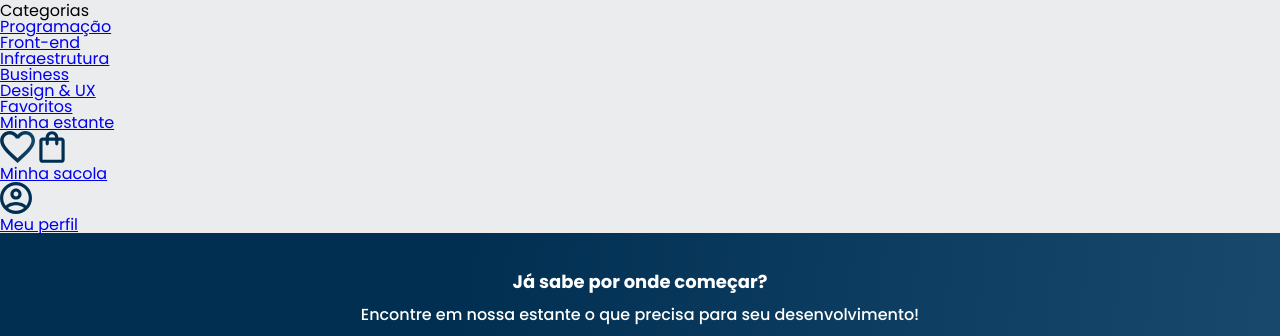
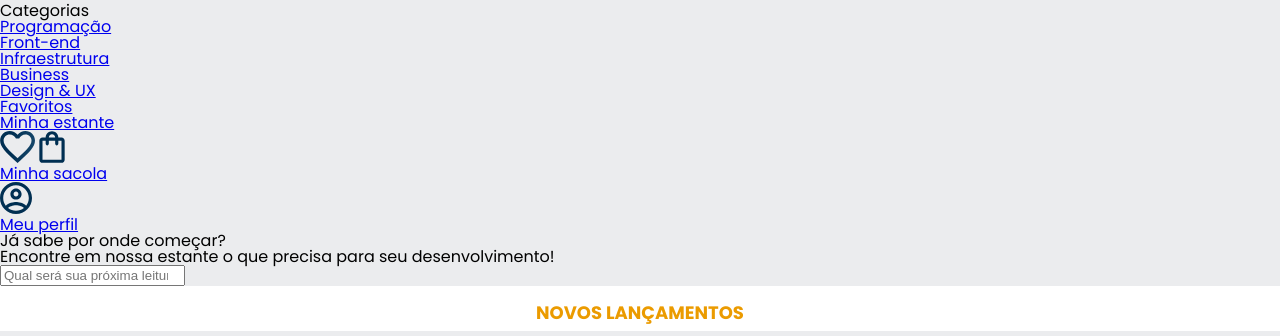
Before and after one commit to DanCam456/AluraBooks, a plain HTML site: page AluraBooks/index.html in a window 1280 px wide. Shown: the part 190-526 px from the top of the page. Drawn offline with nearby package versions, Linux system fonts and the light colour scheme.

Commit message:
Update banner.css

```diff
--- a/AluraBooks/styles/banner.css
+++ b/AluraBooks/styles/banner.css
@@ -1,35 +1,27 @@
-.banner {
-    background: var(--azul-degrade);
-    color: var(--branco);
-    text-align: center;
-    padding: 2.5em 2em;
+@import url("styles/header.css");
+@import url("styles/banner.css");
+@import url("styles/carrossel.css");
+@import url("styles/topicos.css");
+@import url("styles/contato.css");
+@import url("styles/rodapé.css");
+
+
+:root {
+    --cor-de-fundo: #EBECEE;
+    --branco: #FFFFFF;
+    --laranja: #EB9B00;
+    --azul-degrade: linear-gradient(97.54deg, #002f52 35.49%, #326589 165.37%);
+    --fonte-principal: "Poppins";
+    --azul: #002F52;
+    --fonte-secundario: "Josefin Sans";
+    --preto: #000000;
+    --cinza: #474646;
+    --cinza-claro: #858585;
 }
 
-.banner__titulo {
-    font-size: 18px;
-    font-weight: 700;
+body {
+    background-color: var(--cor-de-fundo);
+    font-family: var(--fonte-principal);
+    font-size: 16px;
+    font-weight: 400;
 }
-
-.banner__texto {
-    font-weight: 500;
-    margin: 1em 0;
-}
-
-.banner__pesquisa {
-    background-color: transparent;
-    border: 1px solid var(--branco);
-    color: var(--branco);
-    border-radius: 24px;
-    padding: 1em;
-    width: 100%;
-}
-
-.banner__pesquisa::placeholder {
-    font-family: var(--fonte-principal);
-    font-size: 14px;
-    font-weight: 400;
-    text-align: center;
-    color: var(--branco);
-    background: url("../img/Lupa.svg") no-repeat;
-    background-position: 1em;
-}
```
